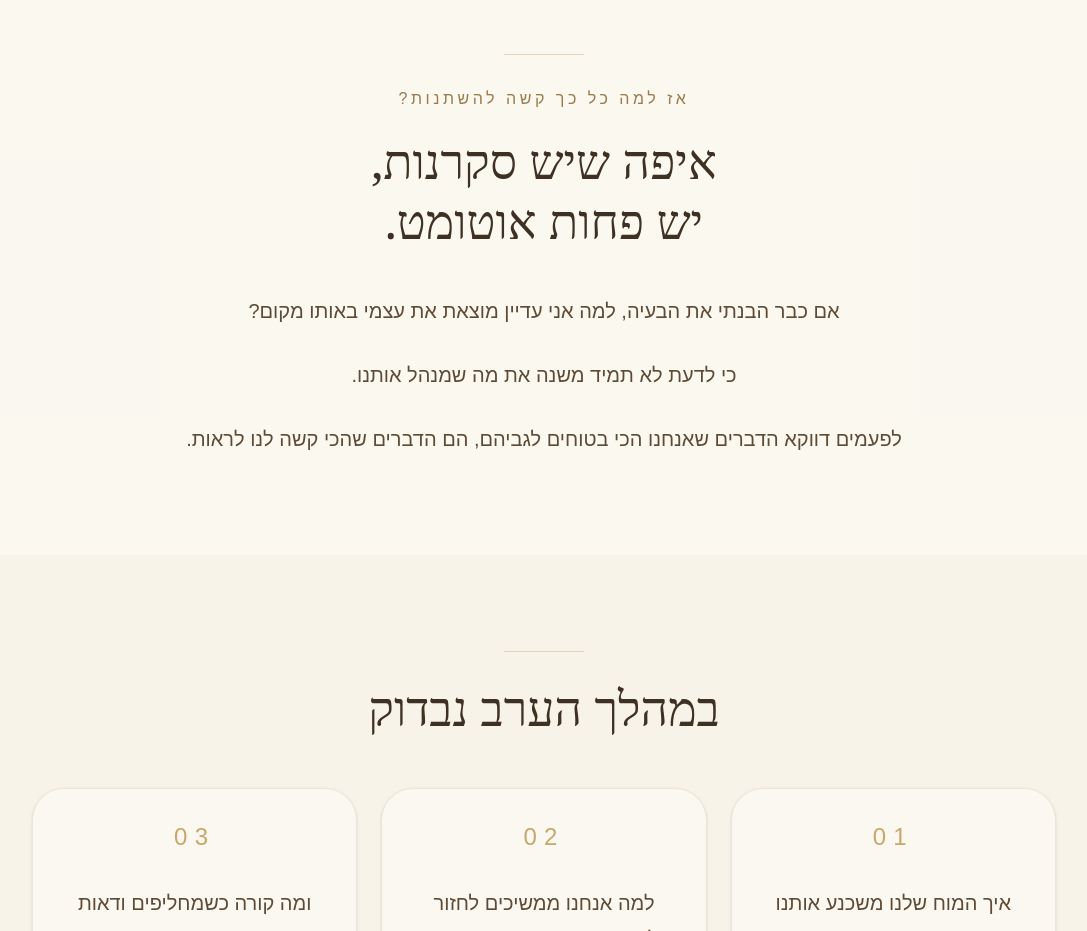
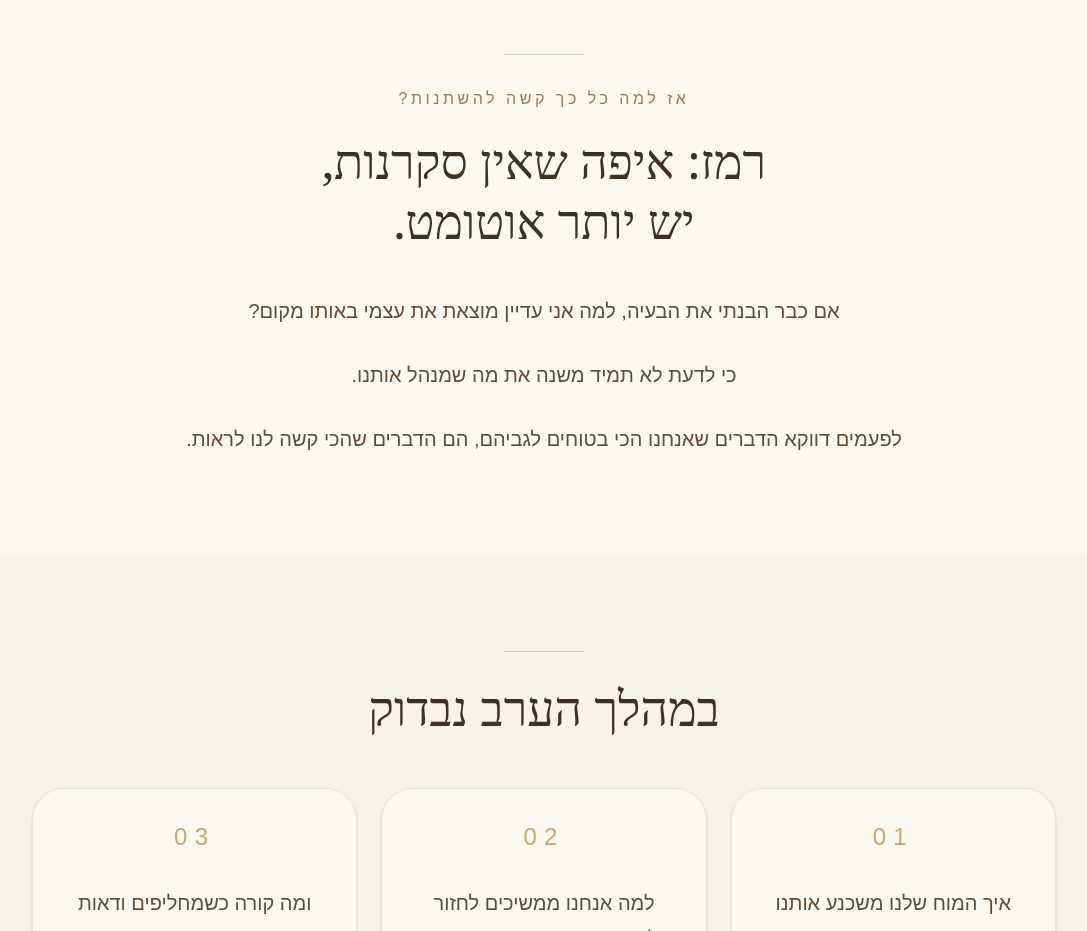
Before and after one commit to shahar27/shahar-landing, a Next.js app: page /defense-patterns-evening in a window 1280 px wide. Shown: the part 4920-5851 px from the top of the page, without its empty margins (96-1183 px from the left). Built offline with nearby package versions, Linux system fonts and the light colour scheme.

Commit message:
Update defense patterns evening page copy

```diff
--- a/app/defense-patterns-evening/page.tsx
+++ b/app/defense-patterns-evening/page.tsx
@@ -233,9 +233,9 @@ export default function DefensePatternsEveningPage() {
           </p>
 
           <h2 className="text-4xl md:text-5xl font-serif leading-[1.25] text-[#3E3023]">
-            איפה שיש סקרנות,
+            רמז: איפה שאין סקרנות,
             <br />
-            יש פחות אוטומט.
+            יש יותר אוטומט.
           </h2>
 
           <div className="mt-10 text-xl leading-10 text-[#5F4A35] space-y-6">
```
